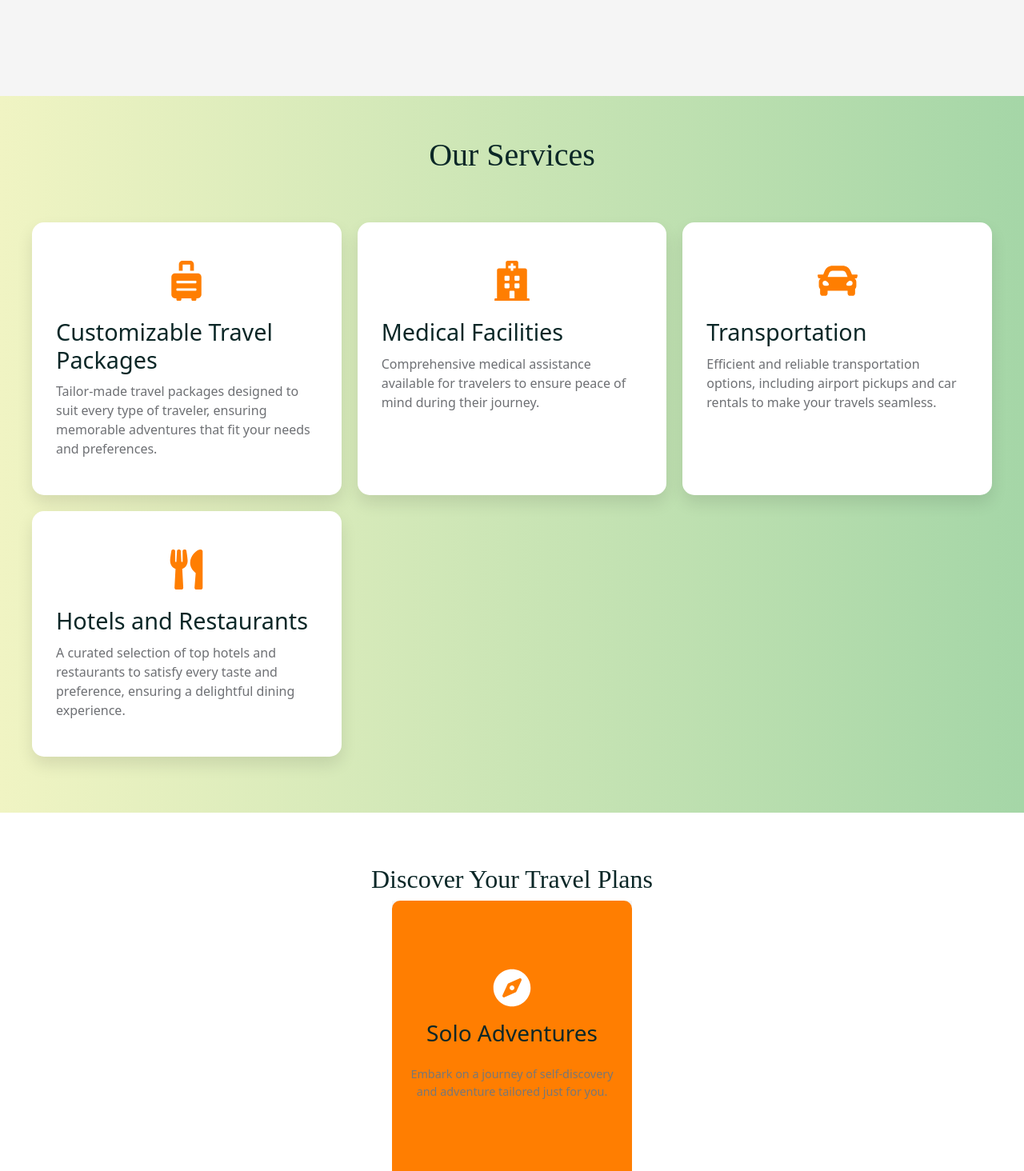
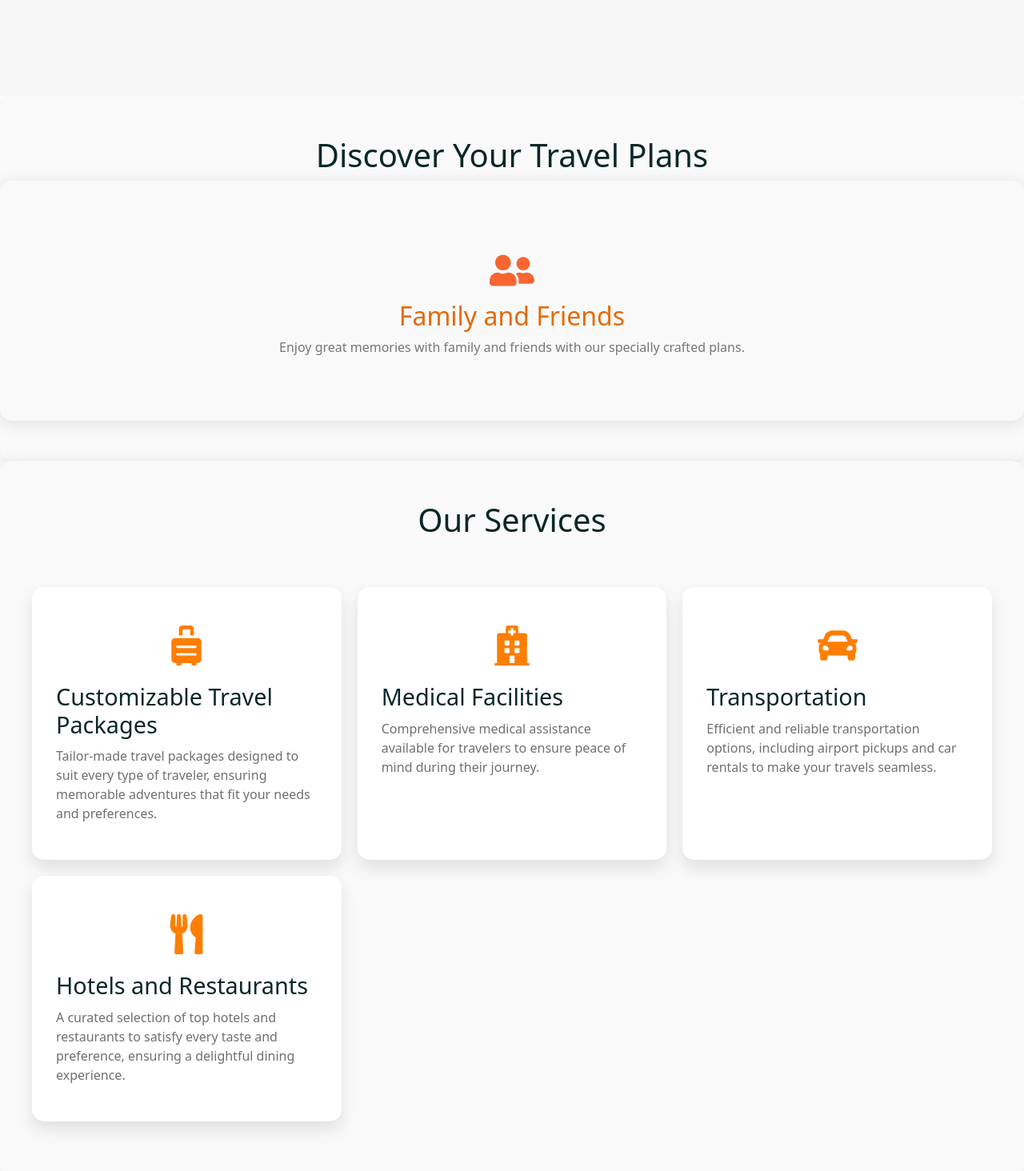
Before and after one commit to shivammishra108/YatraSanyojan_MinorProject, a React (Create React App) app in the folder frontend/: page /about in a window 1280 px wide. Shown: the part 760-2224 px from the top of the page at 80% size. Built offline with nearby package versions, Linux system fonts and the light colour scheme; a web font is replaced by a local one.

Commit message:
Enhanced the components - Team, services, and about page.

```diff
--- a/frontend/package.json
+++ b/frontend/package.json
@@ -13,7 +13,7 @@
     "react-responsive-masonry": "^2.1.7",
     "react-router-dom": "^6.6.1",
     "react-scripts": "5.0.1",
-    "react-slick": "^0.29.0",
+    "react-slick": "^0.30.2",
     "react-toastify": "^10.0.6",
     "reactstrap": "^9.2.3",
     "remixicon": "^2.5.0",
--- a/frontend/src/components/about/services/services.css
+++ b/frontend/src/components/about/services/services.css
@@ -1,20 +1,8 @@
-/* src/components/about/services/services.css */
-:root {
-  --primary-color: #ff7e01;
-  --secondary-color: #faa935;
-  --heading-color: #0b2727;
-  --text-color: #6e7074;
-  --font-name: "Montserrat", sans-serif;
-}
-
-body {
-  margin: 0;
-  font-family: var(--font-name);
-}
-
 .services-section {
   padding: 50px 20px;
-  background: linear-gradient(to right, #f0f4c3, #a5d6a7);
+  background-color: #f9f9f9;
+  border-radius: 15px;
+  box-shadow: 0 4px 20px rgba(0, 0, 0, 0.1);
   text-align: center;
   position: relative;
 }
--- a/frontend/src/components/about/team/Team.jsx
+++ b/frontend/src/components/about/team/Team.jsx
@@ -1,5 +1,6 @@
 // components/Team.js
 import React from 'react';
+import { Link } from 'react-router-dom';
 import shivam from '../../../assets/images/ava-2.jpg';
 import shaily from '../../../assets/images/ava-1.jpg';
 import './team.css';
@@ -8,6 +9,8 @@ const Team = () => {
   return (
     <section className="team-section">
       <h2>Meet Our Team</h2>
+      <p>The thought pioneers that inspire & shape us</p>
+      <br />
       <div className="team-members">
         <div className="team-member">
           <img src={shivam} alt="Team Member" />
@@ -20,6 +23,16 @@ const Team = () => {
           <p>Chief Operations Officer</p>
         </div>
       </div>
+      <div className='team-content'>
+          <p>Established in <strong>2024</strong> as a <i>start-up</i> by <u><em>Shivam Mishra</em>, <em>Shaily Bahel</em> and <em>Utkarsh Dubey</em></u>.
+           <br />
+          The experience of booking your flight tickets, hotel stay, and holiday package through our desktop site or mobile app
+            can be done with complete ease and no hassles at all. We also deliver amazing offers, such as Instant Discounts,
+             Fare Calendar, MyRewardsProgram, MyWallet,
+             and many more while updating them from time to time to better suit our customers’ evolving needs and demands.</p>
+             <p>Visit <Link to='/policy'>Our Policy</Link> to know more about policy.</p>
+             <p>Visit <Link to='/help'>Help Center</Link> if you need any help.</p>
+        </div>
     </section>
   );
 };
--- a/frontend/src/components/about/team/team.css
+++ b/frontend/src/components/about/team/team.css
@@ -1,3 +1,4 @@
+/* General styles for team section */
 .team-section {
   padding: 60px 20px;
   background-color: #f7f7f7;
@@ -31,3 +32,38 @@
 p {
   color: #777;
 }
+
+.team-content {
+  text-align: justify;
+  margin: 4rem 6rem 2rem 6rem;
+  padding: 10px;
+}
+
+/* Media query for tablets (768px and below) */
+@media (max-width: 768px) {
+  .team-members {
+    flex-direction: column;
+    align-items: center;
+  }
+
+  .team-member {
+    width: 80%;
+    margin-bottom: 20px;
+  }
+
+  .team-content {
+    margin: 2rem 3rem;
+  }
+}
+
+/* Media query for mobile devices (480px and below) */
+@media (max-width: 480px) {
+  .team-member {
+    width: 100%;
+    padding: 15px;
+  }
+
+  .team-content {
+    margin: 1rem 1.5rem;
+  }
+}
--- a/frontend/src/components/about/travelPakage/TravelPackages.jsx
+++ b/frontend/src/components/about/travelPakage/TravelPackages.jsx
@@ -1,5 +1,5 @@
 // src/components/about/travel-plans/TravelPlans.jsx
-import React from 'react';
+import React, { useEffect, useState } from 'react';
 import './travel-packages.css';
 import { FaUserFriends, FaHeart, FaCompass } from 'react-icons/fa';
 
@@ -26,21 +26,29 @@ const travelPlansData = [
 ];
 
 const TravelPackages = () => {
+  const [currentIndex, setCurrentIndex] = useState(0);
+
+  useEffect(() => {
+    const interval = setInterval(() => {
+      setCurrentIndex((prevIndex) => (prevIndex + 1) % travelPlansData.length);
+    }, 3000); // Change slide every 3 seconds
+    return () => clearInterval(interval); // Cleanup on component unmount
+  }, []);
+
   return (
     <section className="travel-plans-section">
       <h2>Discover Your Travel Plans</h2>
       <div className="plans-container">
-        {travelPlansData.map((plan) => (
-          <div key={plan.id} className="plan-item">
+        {travelPlansData.map((plan, index) => (
+          <div
+            key={plan.id}
+            className={`plan-item ${index === currentIndex ? 'active' : ''}`}
+          >
             <div className="plan-inner">
               <div className="plan-front">
                 {plan.icon}
-                <h3>{plan.title}</h3>
+                <h3 className='plan-title'>{plan.title}</h3>
                 <p className="plan-details">{plan.description}</p>
-              </div>
-              <div className="plan-back">
-                <h3>{plan.title} - More Info</h3>
-                <p>Discover more about this plan and how it can transform your travels.</p>
               </div>
             </div>
           </div>
--- a/frontend/src/components/about/travelPakage/travel-packages.css
+++ b/frontend/src/components/about/travelPakage/travel-packages.css
@@ -1,84 +1,72 @@
+.travel-plans-section h2{
+  color: var(--heading-color);
+  font-size: 2.5rem;
+}
+
 .travel-plans-section {
-    padding: 4rem 2rem;
   text-align: center;
+  background-color: #f9f9f9;
+  border-radius: 15px;
+  box-shadow: 0 4px 20px rgba(0, 0, 0, 0.1);
 }
 
 .plans-container {
-    display: flex;
-    flex-direction: column; /* Stack plans vertically */
-    align-items: center; /* Center items horizontally */
-    gap: 20px; /* Space between items */
-    position: relative; /* Allow absolute positioning of items */
+  overflow: hidden;
+  height: 300px;
+  background-color: #f9f9f9;
+  border-radius: 15px;
+  box-shadow: 0 4px 20px rgba(0, 0, 0, 0.1);
+  position: relative;
 }
 
 .plan-item {
-    width: 300px; /* Fixed width for each item */
-    height: 350px; /* Fixed height for each item */
-    position: relative; /* Allow absolute positioning inside */
-    cursor: pointer; /* Change cursor to pointer */
-    overflow: hidden; /* Hide overflow for smooth transitions */
+  transition: opacity 0.5s ease-in-out;
+  position: absolute;
+  top: 0;
+  left: 0;
+  width: 100%;
+  opacity: 0;
+  pointer-events: none;
+}
+
+.plan-item.active {
+  opacity: 1;
+  pointer-events: auto;
 }
 
 .plan-inner {
-    position: absolute;
-    width: 100%;
-    height: 100%;
-    transform-style: preserve-3d; /* Maintain 3D space */
-    transition: transform 0.6s; /* Smooth transition for flip effect */
-    display: flex; /* Stack front and back */
-    justify-content: center;
-    align-items: center;
-  }
-
-  .plan-item:hover .plan-inner {
-    transform: rotateY(180deg); /* Flip effect on hover */
-  }
-
-  .plan-front,
-  .plan-back {
-    position: absolute;
-    width: 100%;
-    height: 100%;
-    backface-visibility: hidden; /* Hide back face when flipping */
-    border-radius: 10px; /* Rounded corners */
-    box-shadow: 0 4px 20px rgba(0, 0, 0, 0.2);
   display: flex;
   flex-direction: column;
   justify-content: center;
   align-items: center;
-    padding: 1rem;
-  }
+  height: 300px;
+  margin: 10px 0;
+  border-radius: 8px;
 
-  .plan-front {
-    background-color: var(--primary-color);
-    color: white;
-  }
-
-  .plan-back {
-    background-color: var(--heading-color);
-    color: white;
-    transform: rotateY(180deg); /* Keep back face rotated for flip effect */
 }
 
 .plan-icon {
-    font-size: 3rem; /* Increase icon size */
-    margin-bottom: 1rem; /* Space below the icon */
-    transition: transform 0.3s; /* Transition for scaling effect */
+  font-size: 3.5rem;
+  margin-bottom: 10px;
+  color: rgb(247, 102, 50);
+
 }
 
-  .plan-icon:hover {
-    transform: scale(1.2); /* Scale icon on hover */
+.plan-title{
+  color: rgb(228, 106, 6);
+  font-size: 2rem;
+  font-weight: 500  ;
 }
 
-  .plan-details {
-    margin-top: 1rem; /* Space above the details */
-    font-size: 0.9rem; /* Slightly smaller font size for details */
-    text-align: center; /* Align text to center */
+/* Media Queries for responsiveness */
+@media (max-width: 768px) {
+  .plans-container {
+    height: 250px;
+  }
 }
 
-  h2 {
-    font-size: 2.5rem; /* Size of the section heading */
-    margin-bottom: 2rem; /* Space below the heading */
-    color: #0b2727; /* Heading color */
-    font-family: var(--subtitle-font-name); /* Custom font for the heading */
+@media (max-width: 480px) {
+  .plans-container {
+    height: 200px;
   }
+}
--- a/frontend/src/pages/About.jsx
+++ b/frontend/src/pages/About.jsx
@@ -12,8 +12,8 @@ const About = () => {
   return (
     <div className="about-page">
       <Header />
+      <TravelPackages />
       <Services />
-      <TravelPackages />
       <MissionVision />
       <Team />
       <Gallery />
--- a/frontend/src/pages/SearchResultList.jsx
+++ b/frontend/src/pages/SearchResultList.jsx
@@ -17,7 +17,7 @@ const SearchResultList = () => {
         <Container>
           <Row>
             {
-              data.length == 0 ?(
+              data.length === 0 ?(
               <h4 className='text-center'>No tour found</h4>
                ) : (
               data?.map(tour => (
--- a/frontend/src/pages/ThankYou.jsx
+++ b/frontend/src/pages/ThankYou.jsx
@@ -21,6 +21,7 @@ const ThankYou = () => {
             </Col>
         </Row>
     </Container>
+    <Newsletter />
   </section>
 
 }
```
Also changed, not shown: 1 other file (tests, documents, lock files or other folders). Lines whose indentation alone changed are shown as unchanged.
